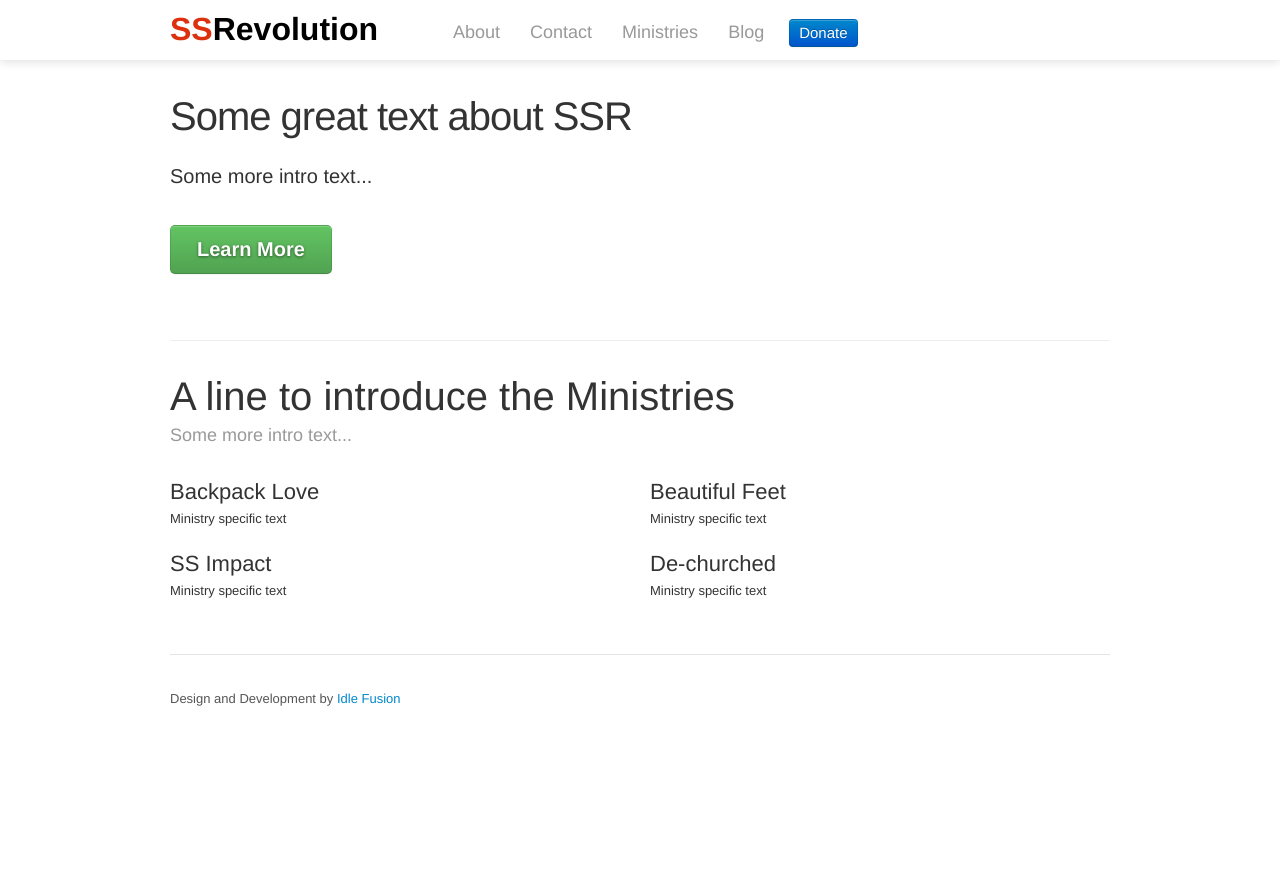
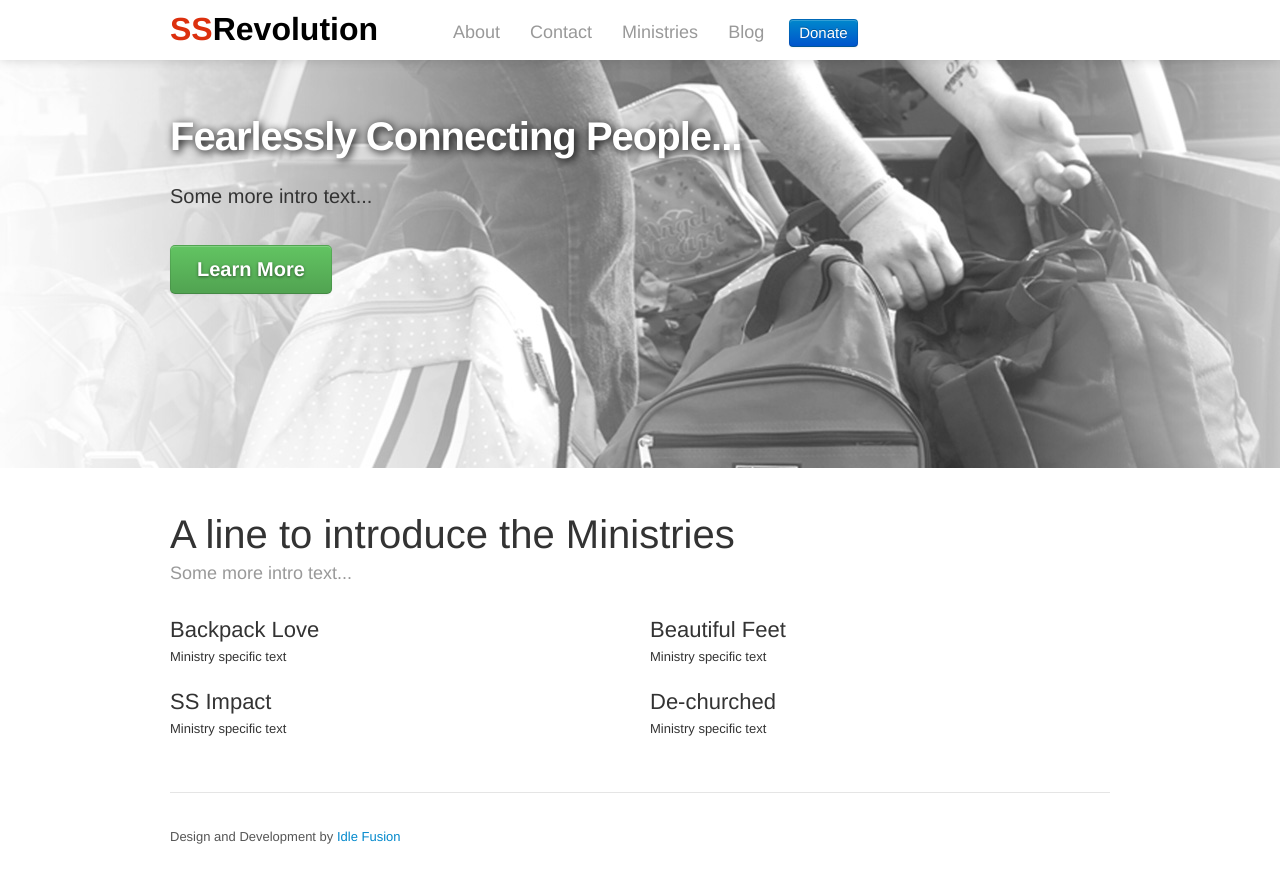
Before and after one commit to idlefusion/ssrevolution, a plain HTML site: page public/index.html in a window 1280 px wide. Before the commit the page ends 800 px from the top, so only its background shows below. Drawn offline with Linux system fonts and the light colour scheme.

Commit message:
more tweaks

```diff
--- a/public/assets/css/site.css
+++ b/public/assets/css/site.css
@@ -71,7 +71,11 @@
 }
 
 .home {
-  padding-top: 30px;
+  padding-top: 55px;
+}
+
+.splash {
+  background: url('/assets/img/backpack-bw.jpg') center 40px no-repeat white;
 }
 
 .home article.container {
@@ -79,15 +83,17 @@
 }
 
 .home .hero-unit {
-  background: none;
-  height: 250px;
-  padding: 30px 0px 0 0;
+  height: 400px;
+  padding: 25px 0px 0 0;
+  background:none;
 }
 
 .home .hero-unit h1 {
   margin: 36px 0 27px;
   font-size: 40px;
-  font-weight: 500;
+  font-weight:900;
+  color: #fff;
+  text-shadow: 2px 2px 8px black;
 }
 
 .home .hero-unit p {
--- a/public/index.html
+++ b/public/index.html
@@ -22,7 +22,7 @@
     <link rel="apple-touch-icon-precomposed" sizes="72x72" href="assets/ico/apple-touch-icon-72-precomposed.png">
     <link rel="apple-touch-icon-precomposed" href="assets/ico/apple-touch-icon-57-precomposed.png">
   </head>
-  <body class="home">
+  <body class="home splash">
     <nav class="navbar">
       <div class="navbar-inner">
         <div class="container">
@@ -42,13 +42,12 @@
     </nav>
     <div class="container">
       <header class="hero-unit">
-        <h1>Some great text about SSR</h1>
+        <h1>Fearlessly Connecting People...</h1>
         <p class="intro">
           Some more intro text...
         </p>
         <p><a class="btn btn-large btn-success" href="/about">Learn More</a></p>
       </header>
-      <hr class="soften">
       <div class="ministries">
         <h1>A line to introduce the Ministries</h1>
         <p class="ministries-byline">
```
Also changed, not shown: public/assets/img/backpack 2.jpg (added), public/assets/img/backpack-bw.jpg (added), public/assets/img/backpack.jpg (added).
